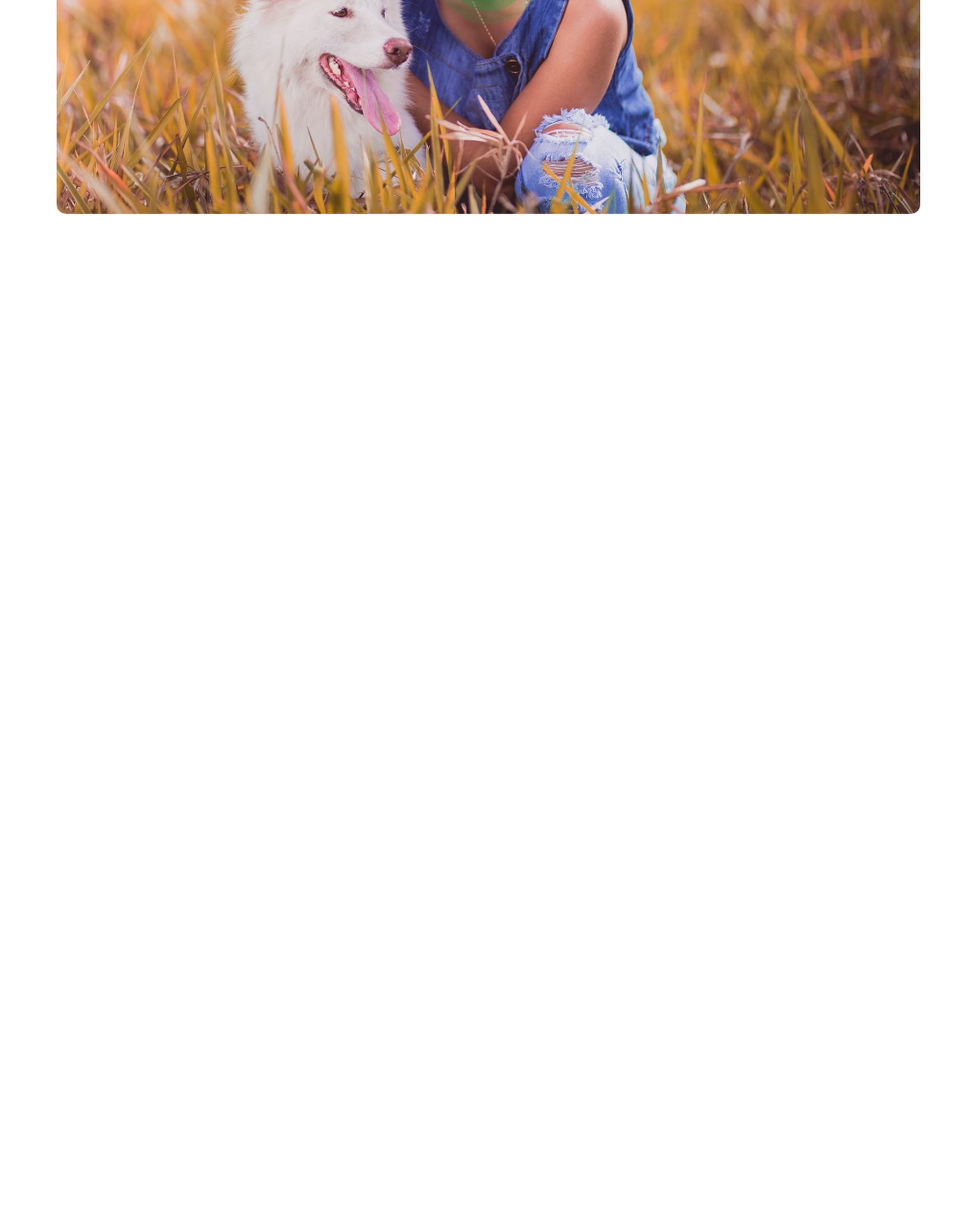
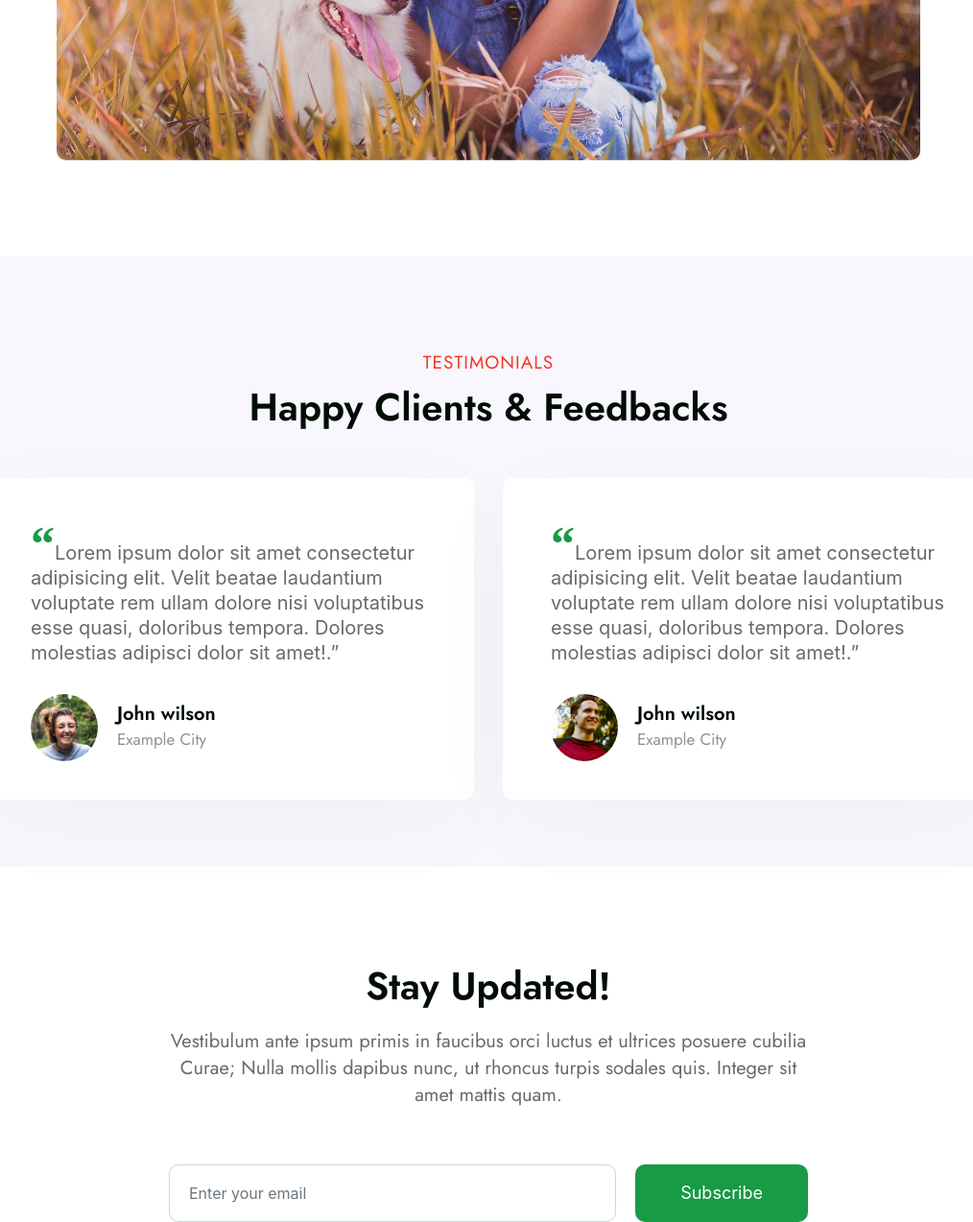
Before and after one commit to Manh-Hungg/BaiTap-CAPSTONE-POOCHCARE_Hung-Minh, a plain HTML site: page index.html in a window 1280 px wide. Shown: the part 4485-5758 px from the top of the page at 96% size, without its empty margins (131-1145 px from the left). Before the commit the page ends 4708 px from the top, so only its background shows below. Drawn offline with nearby package versions, Linux system fonts and the light colour scheme; a script that the page names is missing.

Commit message:
con respon carousel va update

```diff
--- a/asset/style.css
+++ b/asset/style.css
@@ -422,7 +422,12 @@ a.read:hover {
 .mt-2, .my-2 {
     margin-top: 0.5rem !important;
 }
-
+.ml-auto, .mx-auto {
+    margin-left: auto !important;
+}
+.mr-auto, .mx-auto {
+    margin-right: auto !important;
+}
 p {
     margin: 0;
     padding: 0;
@@ -892,3 +897,162 @@ display: inline-block;
 .dark .plan{
     color:#222;
 }
+
+
+/* testimonials  */
+.testimonials .title {
+    text-align: center;
+}
+.testimonials .container {
+    margin: auto;
+    width: 80%;
+}
+.testimonials {
+    background-color:#f9f7fe;
+    padding-bottom: 70px;
+    margin-top: 100px;
+}
+.testimonials__content {
+    display: flex;
+    justify-content: space-between;
+    margin-top: 50px;
+
+}
+.testimonial-item {
+    background-color: #fff;
+    display: block;
+    margin: 0;
+    padding: 40px 50px;
+    position: relative;
+    border-radius: 10px;
+    border: none;
+    box-shadow: 0 25px 98px 0 rgb(19 19 19 / 3%);
+    overflow: hidden;
+    text-align: left;
+    margin-right: -15px;
+    margin-left: -15px;
+}
+.testimonials blockquote {
+    font-size: 20px;
+    font-weight: 400;
+    line-height: 26px;
+    position: relative;
+    margin-bottom: 1.5em;
+}
+q::before {
+    font-size: 50px;
+    color: #189a46;
+    line-height: .8;
+    padding-top: 8px;
+    font-weight: 600;
+    display: inline-block;
+    font-family: "Merriweather", serif;
+}
+.testimonials .testi-des {
+    display: flex;
+    text-align: center;
+}
+.test-img {
+    width: 70px;
+    height: 70px;
+    display: inline-block;
+    overflow: hidden;
+    background: #fff;
+    border-radius: 50%;
+    margin-right: 20px;
+}
+.testimonial .peopl {
+    margin: 0;
+    margin-left: 20px;
+    text-align: left;
+}
+.align-self {
+    align-self: center;
+}
+.testimonials .peopl h3 {
+    margin: 0;
+    font-weight: 600;
+    font-size: 20px;
+}
+.testimonials p.indentity {
+    color: #777;
+    font-size: 17px;
+    font-style: normal;
+    margin-bottom: 0;
+    text-align: left;
+    opacity: 0.8;
+}
+.testimonial-item q {
+    color:#696969 ;
+}
+
+/* updated */
+.updated__content {
+    margin: auto;
+    width: 60%;
+    text-align: center;
+}
+.updated__content p {
+    margin-top: 20px;
+    margin-bottom: 50px;
+    font-size: 20px;
+}
+.updated__content input {
+    font-size: 16px;
+    color: #189a46;
+    border-radius: 10px;
+    padding: 0px 20px;
+    height: 60px;
+    flex-basis: 70%;
+    background: #fff;
+    height: 60px;
+    padding-left: 20px;
+    padding-right: 20px;
+}
+.form-control {
+    display: block;
+    width: 100%;
+    height: calc(1.5em + 0.75rem + 2px);
+    padding: 0.375rem 0.75rem;
+    font-size: 1rem;
+    font-weight: 400;
+    line-height: 1.5;
+    color: #495057;
+    background-color: #fff;
+    background-clip: padding-box;
+    border: 1px solid #ced4da;
+    border-radius: 0.25rem;
+    transition: 0.15s ease-in-out, box-shadow 0.15s ease-in-out;
+}
+.btn-style {
+    float: right;
+  }
+  .btn-style {
+    padding: 12px 35px;
+    font-size: 18px;
+    line-height: 28px;
+    text-transform: capitalize;
+    font-weight: 400;
+    transition: 0.3s ease-in;
+    border-radius: 10px;
+  }
+  .btn-primary {
+    color: #fff;
+    background-color: #189a46;
+    border-color: #189a46;
+  }
+  .btn-primary:hover {
+    color: #fff;
+    background-color: #116e32;
+    border-color: #116e32;
+  }
+  .subscribe-wthree-field {
+    display: flex;
+    justify-content: space-between;
+}
+.flex-wrap {
+    flex-wrap: wrap !important;
+}
+.subscribe-wthree button {
+    flex-basis: 27%;
+}
--- a/index.html
+++ b/index.html
@@ -1,5 +1,6 @@
 <!DOCTYPE html>
 <html lang="en">
+
 <head>
   <meta charset="UTF-8">
   <meta http-equiv="X-UA-Compatible" content="IE=edge">
@@ -18,11 +19,13 @@
     crossorigin="anonymous" referrerpolicy="no-referrer" />
 
   <!-- BS 4 -->
-    <link rel="stylesheet" href="https://cdn.jsdelivr.net/npm/bootstrap@4.6.2/dist/css/bootstrap.min.css" integrity="sha384-xOolHFLEh07PJGoPkLv1IbcEPTNtaed2xpHsD9ESMhqIYd0nLMwNLD69Npy4HI+N" crossorigin="anonymous">
+  <link rel="stylesheet" href="https://cdn.jsdelivr.net/npm/bootstrap@4.6.2/dist/css/bootstrap.min.css"
+    integrity="sha384-xOolHFLEh07PJGoPkLv1IbcEPTNtaed2xpHsD9ESMhqIYd0nLMwNLD69Npy4HI+N" crossorigin="anonymous">
   <!-- CSS -->
   <link rel="stylesheet" href="./asset/style.css">
   <link rel="stylesheet" href="./asset/respon.css">
 </head>
+
 <body id="myBody">
 
   <header class="header__pooch">
@@ -77,8 +80,8 @@
           </li>
           <li class="nav-item">
             <div class="container">
-              <div >
-                <button class="btn" id="switchButton"  title="Click to switch theme">
+              <div>
+                <button class="btn" id="switchButton" title="Click to switch theme">
                   <i class="fa-regular fa-moon"></i>
                   <i class="fa-regular fa-sun"></i>
                 </button>
@@ -161,7 +164,9 @@
           <h6 class="sub-title">ABOUT US</h6>
           <h3>We Love Your Pets Like They Are Our Own</h3>
         </div>
-      <p class="my-3">Lorem ipsum dolor sit amet consectetur adipisicing elit. Consequuntur hic odio voluptatem tenetur consequatur. Vestibulum ante ipsum primis in faucibus orci luctus et ultrices posuere cubilia Curae; Nulla mollis dapibus nunc, ut rhoncus turpis sodales quis.</p>
+        <p class="my-3">Lorem ipsum dolor sit amet consectetur adipisicing elit. Consequuntur hic odio voluptatem
+          tenetur consequatur. Vestibulum ante ipsum primis in faucibus orci luctus et ultrices posuere cubilia Curae;
+          Nulla mollis dapibus nunc, ut rhoncus turpis sodales quis.</p>
         <a class="read" href="#">Read More</a>
 
       </div>
@@ -178,7 +183,8 @@
               </div>
               <div class="box-body">
                 <h5><a href="#" class="card-title">Dog Walking</a></h5>
-                <p class="card-text">Vivamus a ligula quam. Ut blandit eu leo non. Duis sed doloramet laoreet. Lorem ipsum dolor sit amet Ut blandit eu leo.</p>
+                <p class="card-text">Vivamus a ligula quam. Ut blandit eu leo non. Duis sed doloramet laoreet. Lorem
+                  ipsum dolor sit amet Ut blandit eu leo.</p>
                 <a class="read" href="#">Read More</a>
               </div>
             </div>
@@ -190,7 +196,8 @@
               </div>
               <div class="box-body">
                 <h5><a href="#" class="card-title">Healthy Meals</a> </h5>
-                <p class="card-text">Vivamus a ligula quam. Ut blandit eu leo non. Duis sed doloramet laoreet. Lorem ipsum dolor sit amet Ut blandit eu leo.</p>
+                <p class="card-text">Vivamus a ligula quam. Ut blandit eu leo non. Duis sed doloramet laoreet. Lorem
+                  ipsum dolor sit amet Ut blandit eu leo.</p>
                 <a class="read" href="#">Read More</a>
               </div>
             </div>
@@ -202,7 +209,8 @@
               </div>
               <div class="box-body">
                 <h5><a href="#" class="card-title">Pet Sitting</a></h5>
-                <p class="card-text">Vivamus a ligula quam. Ut blandit eu leo non. Duis sed doloramet laoreet. Lorem ipsum dolor sit amet Ut blandit eu leo.</p>
+                <p class="card-text">Vivamus a ligula quam. Ut blandit eu leo non. Duis sed doloramet laoreet. Lorem
+                  ipsum dolor sit amet Ut blandit eu leo.</p>
                 <a class="read" href="#">Read More</a>
               </div>
             </div>
@@ -214,7 +222,8 @@
               </div>
               <div class="box-body">
                 <a href="#" class="card-title">Dog Activities</a>
-                <p class="card-text">Vivamus a ligula quam. Ut blandit eu leo non. Duis sed doloramet laoreet. Lorem ipsum dolor sit amet Ut blandit eu leo.</p>
+                <p class="card-text">Vivamus a ligula quam. Ut blandit eu leo non. Duis sed doloramet laoreet. Lorem
+                  ipsum dolor sit amet Ut blandit eu leo.</p>
                 <a class="read" href="#">Read More</a>
               </div>
             </div>
@@ -226,7 +235,8 @@
               </div>
               <div class="box-body">
                 <a href="#" class="card-title">Pet Daycare</a>
-                <p class="card-text">Vivamus a ligula quam. Ut blandit eu leo non. Duis sed doloramet laoreet. Lorem ipsum dolor sit amet Ut blandit eu leo.</p>
+                <p class="card-text">Vivamus a ligula quam. Ut blandit eu leo non. Duis sed doloramet laoreet. Lorem
+                  ipsum dolor sit amet Ut blandit eu leo.</p>
                 <a class="read" href="#">Read More</a>
               </div>
             </div>
@@ -238,7 +248,8 @@
               </div>
               <div class="box-body">
                 <a href="#" class="card-title">Pet Grooming</h5></a>
-                <p class="card-text">Vivamus a ligula quam. Ut blandit eu leo non. Duis sed doloramet laoreet. Lorem ipsum dolor sit amet Ut blandit eu leo.</p>
+                <p class="card-text">Vivamus a ligula quam. Ut blandit eu leo non. Duis sed doloramet laoreet. Lorem
+                  ipsum dolor sit amet Ut blandit eu leo.</p>
                 <a class="read" href="#">Read More</a>
               </div>
             </div>
@@ -259,7 +270,9 @@
             <h6 class="sub-title">WHY CHOOSE US</h6>
             <h3>What We Offer For You</h3>
           </div>
-          <p>Lorem ipsum dolor sit amet, consectetur adipisicingelit, sed do eiusmod tempor incididunt ut labore et dolore magna aliqua. Ut enim ad minim veniam, quis nostrud.Lorem ipsum dolor sit amet, consectetur adipisicingelit,</p>
+          <p>Lorem ipsum dolor sit amet, consectetur adipisicingelit, sed do eiusmod tempor incididunt ut labore et
+            dolore magna aliqua. Ut enim ad minim veniam, quis nostrud.Lorem ipsum dolor sit amet, consectetur
+            adipisicingelit,</p>
           <ul>
             <li>
               <span><i class="fa-solid fa-check"></i></span>
@@ -267,10 +280,12 @@
             </li>
             <li>
               <i class="fa-solid fa-check"></i>
-              10 Years of Experience</li>
+              10 Years of Experience
+            </li>
             <li>
               <i class="fa-solid fa-check"></i>
-              Pet Lover</li>
+              Pet Lover
+            </li>
             <li>
               <i class="fa-solid fa-check"></i>
               Customer Supports
@@ -338,7 +353,7 @@
         <!-- Gird-2 -->
         <div class="card-item mg-50 border-card">
           <div class="card-top bg-g cl-w">
-                  <h5 >Save 10% </h5>
+            <h5>Save 10% </h5>
             <h6>Standard Package</h6>
             <h4 class="cl-w"><label>$</label>39<span class="cl-w">/month</span></h4>
           </div>
@@ -375,15 +390,17 @@
     <div class="new-block">
       <div class="video-content  container  ">
         <div class="title-video ">
-          <h6 class="title-top" > Better pet nutrition.</h6>
-          <h3 class="title-bot" > The finest fresh food and all your pet needs.</h3>
-          <p class="p">Lorem ipsum, dolor sit amet consectetur adipisicing elit.Lorem ipsum dolor sit amet elit consec tetur adipisi elit. <br>
+          <h6 class="title-top"> Better pet nutrition.</h6>
+          <h3 class="title-bot"> The finest fresh food and all your pet needs.</h3>
+          <p class="p">Lorem ipsum, dolor sit amet consectetur adipisicing elit.Lorem ipsum dolor sit amet elit consec
+            tetur adipisi elit. <br>
             Lorem ipsum dolor sit amet elit consec tetur adipisi elit. Iure voluptatibus explicabo officia.</p>
         </div>
         <div class="video-sub-content mg-t-50">
           <div class="position-relative">
             <img class="open-popup-link" src="./asset/img/banner2.jpg" alt="">
-                <a href="https://player.vimeo.com/video/101587706" class="open-popup-link text-center mfp-hide position-absolute" >
+            <a href="https://player.vimeo.com/video/101587706"
+              class="open-popup-link text-center mfp-hide position-absolute">
               <span class="video-play-icon"><span class="fa fa-play"></span></span>
             </a>
           </div>
@@ -392,6 +409,64 @@
     </div>
   </section>
   <!-- End Video -->
+
+
+
+  <section class="testimonials section__inner">
+    <div class="container">
+      <div class="title">
+        <h6 class="sub-title">TESTIMONIALS</h6>
+        <h3>Happy Clients & Feedbacks</h3>
+      </div>
+      <div class="testimonials__content row">
+          <div class="testimonial-item col-lg-6 ">
+            <blockquote>
+                <q>Lorem ipsum dolor sit amet consectetur adipisicing elit. Velit beatae laudantium
+                    voluptate rem ullam dolore nisi voluptatibus esse quasi, doloribus tempora.
+                    Dolores molestias adipisci dolor sit amet!.</q>
+            </blockquote>
+            <div class="testi-des">
+                <div class="test-img"><img src="./asset/img/f1.jpg" class="img-fluid" alt="client-img">
+                </div>
+                <div class="peopl align-self">
+                    <h3>John wilson</h3>
+                    <p class="indentity">Example City</p>
+                </div>
+            </div>
+        </div>
+        <div class="testimonial-item col-lg-6">
+          <blockquote>
+              <q>Lorem ipsum dolor sit amet consectetur adipisicing elit. Velit beatae laudantium
+                  voluptate rem ullam dolore nisi voluptatibus esse quasi, doloribus tempora.
+                  Dolores molestias adipisci dolor sit amet!.</q>
+          </blockquote>
+          <div class="testi-des">
+              <div class="test-img"><img src="./asset/img/f2.jpg" class="img-fluid" alt="client-img">
+              </div>
+              <div class="peopl align-self">
+                  <h3>John wilson</h3>
+                  <p class="indentity">Example City</p>
+              </div>
+          </div>
+      </div>
+      </div>
+    </div>
+  </section>
+  <section class="updated section__inner">
+    <div class="container">
+      <div class="updated__content">
+        <h1>Stay Updated!</h1>
+        <p>Vestibulum ante ipsum primis in faucibus orci luctus et ultrices posuere cubilia Curae; Nulla mollis dapibus nunc, ut rhoncus turpis sodales quis. Integer sit amet mattis quam.</p>
+        <form class="subscribe-wthree pt-2 mt-5" >
+          <div class="d-md-flex flex-wrap subscribe-wthree-field">
+            <input class="form-control" type="email" placeholder="Enter your email" name="email">
+            <button class="btn btn-style btn-primary" type="submit">Subscribe</button>
+          </div>
+
+        </form>
+      </div>
+    </div>
+  </section>
 
 
 
@@ -404,10 +479,16 @@
     };
   </script>
   <!-- jQuery -->
-    <script src="https://cdn.jsdelivr.net/npm/jquery@3.5.1/dist/jquery.slim.min.js" integrity="sha384-DfXdz2htPH0lsSSs5nCTpuj/zy4C+OGpamoFVy38MVBnE+IbbVYUew+OrCXaRkfj" crossorigin="anonymous"></script>
-    <script src="https://cdn.jsdelivr.net/npm/bootstrap@4.6.2/dist/js/bootstrap.bundle.min.js" integrity="sha384-Fy6S3B9q64WdZWQUiU+q4/2Lc9npb8tCaSX9FK7E8HnRr0Jz8D6OP9dO5Vg3Q9ct" crossorigin="anonymous"></script>
+  <script src="https://cdn.jsdelivr.net/npm/jquery@3.5.1/dist/jquery.slim.min.js"
+    integrity="sha384-DfXdz2htPH0lsSSs5nCTpuj/zy4C+OGpamoFVy38MVBnE+IbbVYUew+OrCXaRkfj"
+    crossorigin="anonymous"></script>
+  <script src="https://cdn.jsdelivr.net/npm/bootstrap@4.6.2/dist/js/bootstrap.bundle.min.js"
+    integrity="sha384-Fy6S3B9q64WdZWQUiU+q4/2Lc9npb8tCaSX9FK7E8HnRr0Jz8D6OP9dO5Vg3Q9ct"
+    crossorigin="anonymous"></script>
 
-    <script src="https://cdnjs.cloudflare.com/ajax/libs/waypoints/4.0.1/jquery.waypoints.min.js" integrity="sha512-CEiA+78TpP9KAIPzqBvxUv8hy41jyI3f2uHi7DGp/Y/Ka973qgSdybNegWFciqh6GrN2UePx2KkflnQUbUhNIA==" crossorigin="anonymous" referrerpolicy="no-referrer"></script>
+  <script src="https://cdnjs.cloudflare.com/ajax/libs/waypoints/4.0.1/jquery.waypoints.min.js"
+    integrity="sha512-CEiA+78TpP9KAIPzqBvxUv8hy41jyI3f2uHi7DGp/Y/Ka973qgSdybNegWFciqh6GrN2UePx2KkflnQUbUhNIA=="
+    crossorigin="anonymous" referrerpolicy="no-referrer"></script>
   <!-- Number -->
   <script src="./asset/js/jquery.countup.js"></script>
   <script>
@@ -415,15 +496,22 @@
   </script>
 
   <!-- video -->
-    <script src="https://cdnjs.cloudflare.com/ajax/libs/magnific-popup.js/1.1.0/jquery.magnific-popup.min.js" integrity="sha512-IsNh5E3eYy3tr/JiX2Yx4vsCujtkhwl7SLqgnwLNgf04Hrt9BT9SXlLlZlWx+OK4ndzAoALhsMNcCmkggjZB1w==" crossorigin="anonymous" referrerpolicy="no-referrer"></script>
+  <script src="https://cdnjs.cloudflare.com/ajax/libs/magnific-popup.js/1.1.0/jquery.magnific-popup.min.js"
+    integrity="sha512-IsNh5E3eYy3tr/JiX2Yx4vsCujtkhwl7SLqgnwLNgf04Hrt9BT9SXlLlZlWx+OK4ndzAoALhsMNcCmkggjZB1w=="
+    crossorigin="anonymous" referrerpolicy="no-referrer"></script>
   <script>
-      $(document).ready(function() {
-      $('.open-popup-link').magnificPopup({type:'inline'});
+    $(document).ready(function () {
+      $('.open-popup-link').magnificPopup({ type: 'inline' });
     });
   </script>
 
   <!-- JS BS 4 -->
-    <script src="https://cdn.jsdelivr.net/npm/jquery@3.5.1/dist/jquery.slim.min.js" integrity="sha384-DfXdz2htPH0lsSSs5nCTpuj/zy4C+OGpamoFVy38MVBnE+IbbVYUew+OrCXaRkfj" crossorigin="anonymous"></script>
-    <script src="https://cdn.jsdelivr.net/npm/bootstrap@4.6.2/dist/js/bootstrap.bundle.min.js" integrity="sha384-Fy6S3B9q64WdZWQUiU+q4/2Lc9npb8tCaSX9FK7E8HnRr0Jz8D6OP9dO5Vg3Q9ct" crossorigin="anonymous"></script>
+  <script src="https://cdn.jsdelivr.net/npm/jquery@3.5.1/dist/jquery.slim.min.js"
+    integrity="sha384-DfXdz2htPH0lsSSs5nCTpuj/zy4C+OGpamoFVy38MVBnE+IbbVYUew+OrCXaRkfj"
+    crossorigin="anonymous"></script>
+  <script src="https://cdn.jsdelivr.net/npm/bootstrap@4.6.2/dist/js/bootstrap.bundle.min.js"
+    integrity="sha384-Fy6S3B9q64WdZWQUiU+q4/2Lc9npb8tCaSX9FK7E8HnRr0Jz8D6OP9dO5Vg3Q9ct"
+    crossorigin="anonymous"></script>
 </body>
+
 </html>
```
Also changed, not shown: asset/respon.css (+31 -0 lines). Lines whose indentation alone changed are shown as unchanged.
